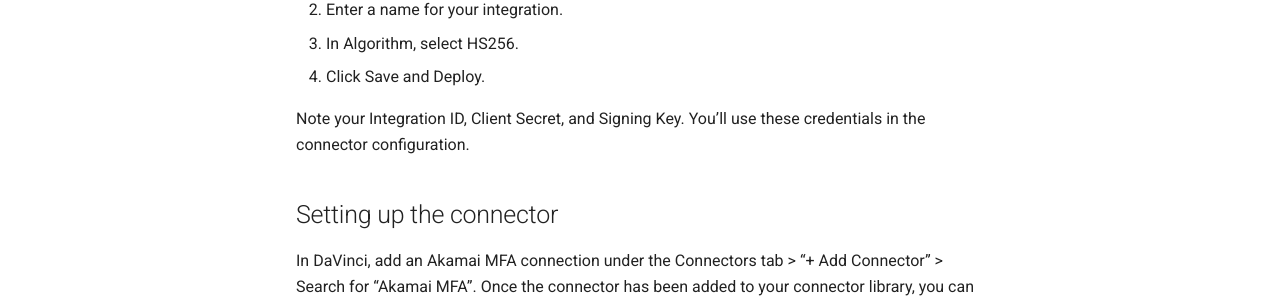
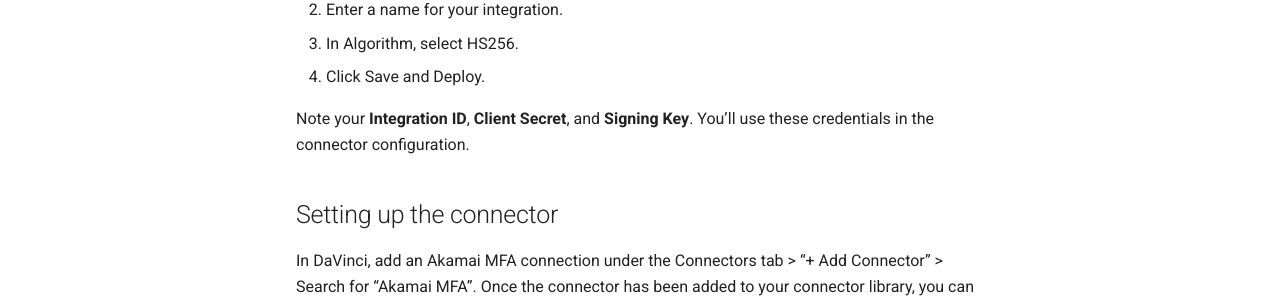
Before and after one commit to pingone-davinci/documentation, an MkDocs documentation site: the page built from docs/akamai-mfa/README.md, in a window 1280 px wide and 900 px high, scrolled down 1064 px. Shown: the part 151-453 px from the top of the window. Built offline with MkDocs 1.6.1 and Material for MkDocs 9.7.7, drawn with Linux system fonts in a browser that asks for light colours; comment, search, counter and statistics services are not loaded.

```diff
--- a/docs/akamai-mfa/README.md
+++ b/docs/akamai-mfa/README.md
@@ -40,7 +40,7 @@ To use the connector, you'll need:
 3. In Algorithm, select HS256.
 4. Click Save and Deploy.
 
-Note your Integration ID, Client Secret, and Signing Key. You’ll use these credentials in the connector configuration.
+Note your **Integration ID**, **Client Secret**, and **Signing Key**. You’ll use these credentials in the connector configuration.
 
 
 ## Setting up the connector
```
